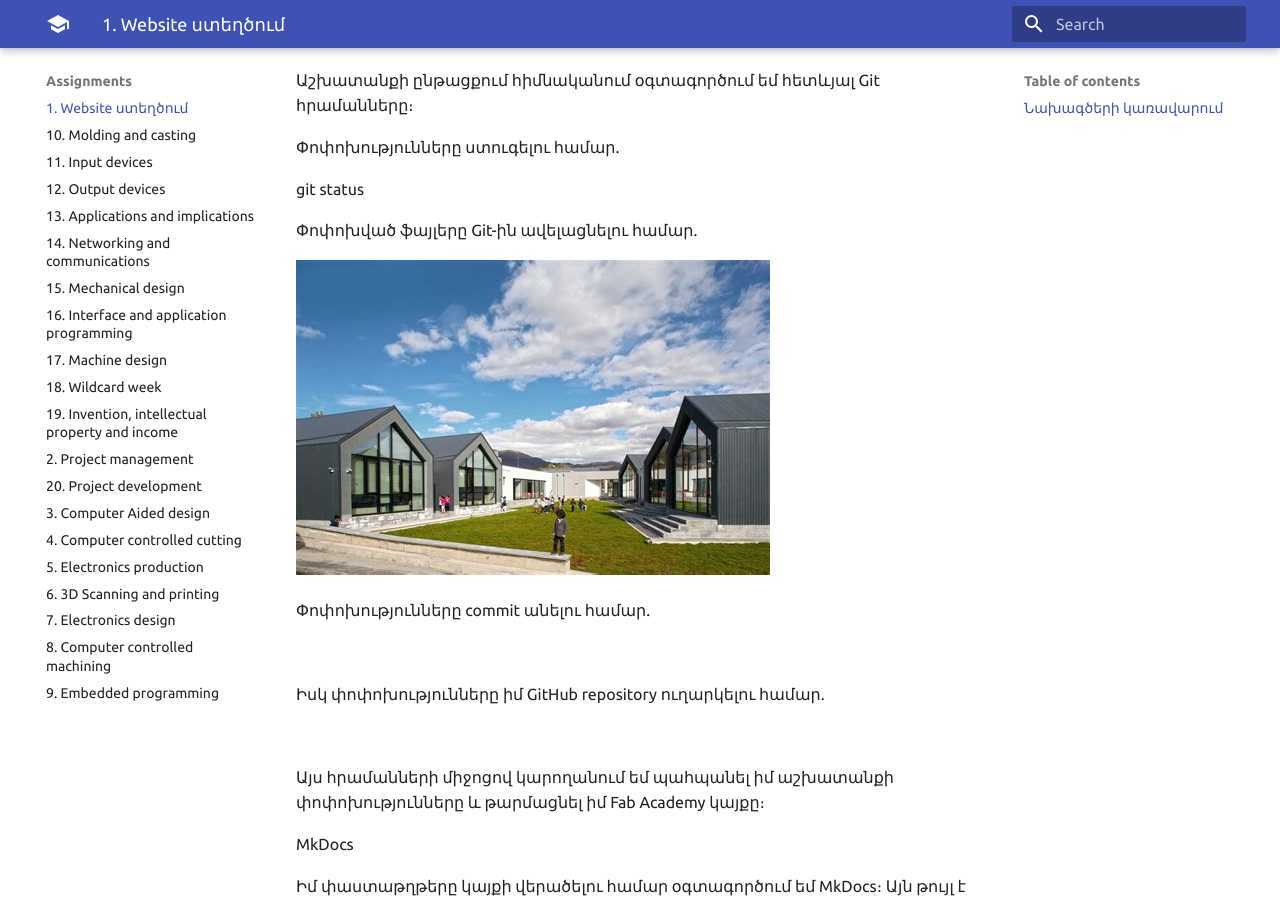
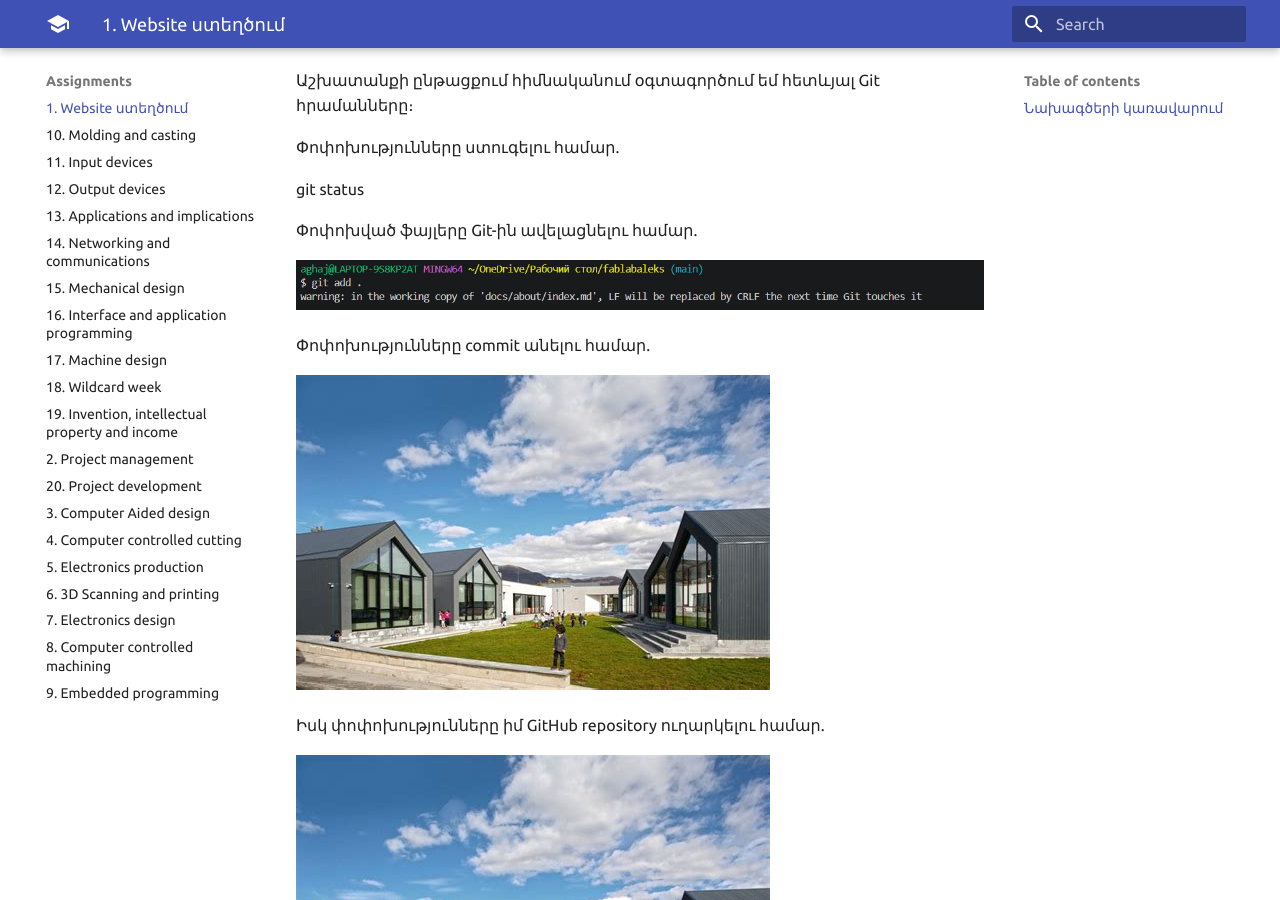
Before and after one commit to alexaghajanyan01/aleks_aghajanyan, an MkDocs documentation site: the page built from docs/assignments/Շաբաթ 1.md, in a window 1280 px wide and 900 px high, scrolled down 1417 px. Built offline with MkDocs 1.6.1 and Material for MkDocs 9.7.7, drawn with Linux system fonts in a browser that asks for light colours.

Commit message:
Update documentation

```diff
--- a/docs/assignments/Շաբաթ 1.md
+++ b/docs/assignments/Շաբաթ 1.md
@@ -53,15 +53,15 @@ git status
 
 Փոփոխված ֆայլերը Git-ին ավելացնելու համար.
 
-![](../images/dcs.jpg)
+![](../images/week01/git-add.jpg)
 
 Փոփոխությունները commit անելու համար.
 
-![]("../images/dcs.jpg")
+![](../images/dcs.jpg)
 
 Իսկ փոփոխությունները իմ GitHub repository ուղարկելու համար.
 
-![]("../images/dcs.jpg")
+![](../images/dcs.jpg)
 
 Այս հրամանների միջոցով կարողանում եմ պահպանել իմ աշխատանքի փոփոխությունները և թարմացնել իմ Fab Academy կայքը։
 
```
Also changed, not shown: docs/about/index.md (+1 -1 lines).
